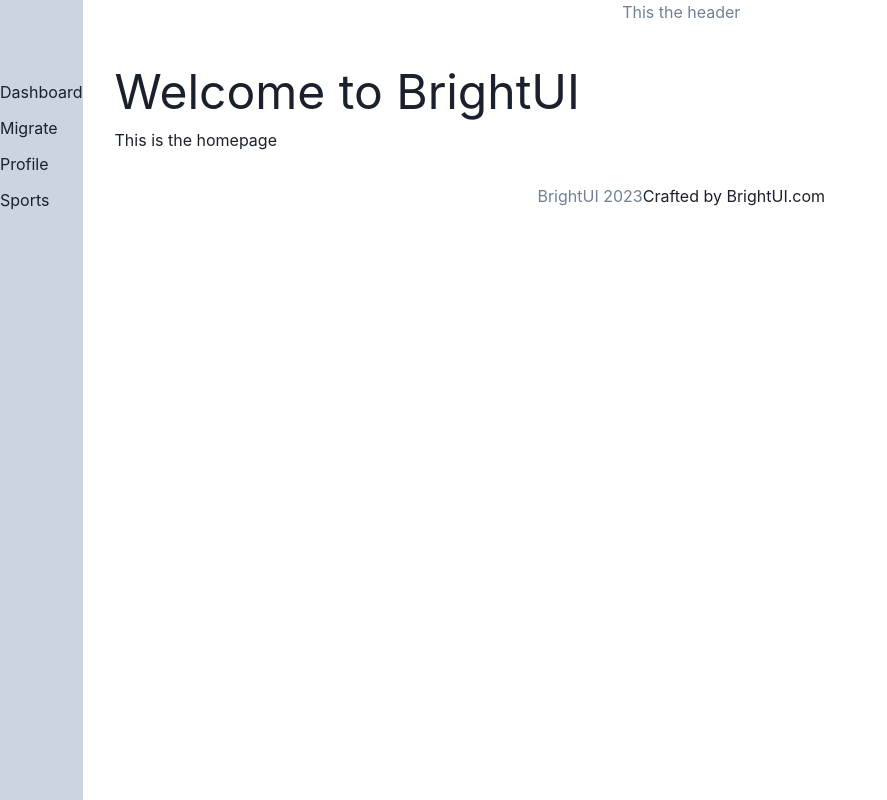
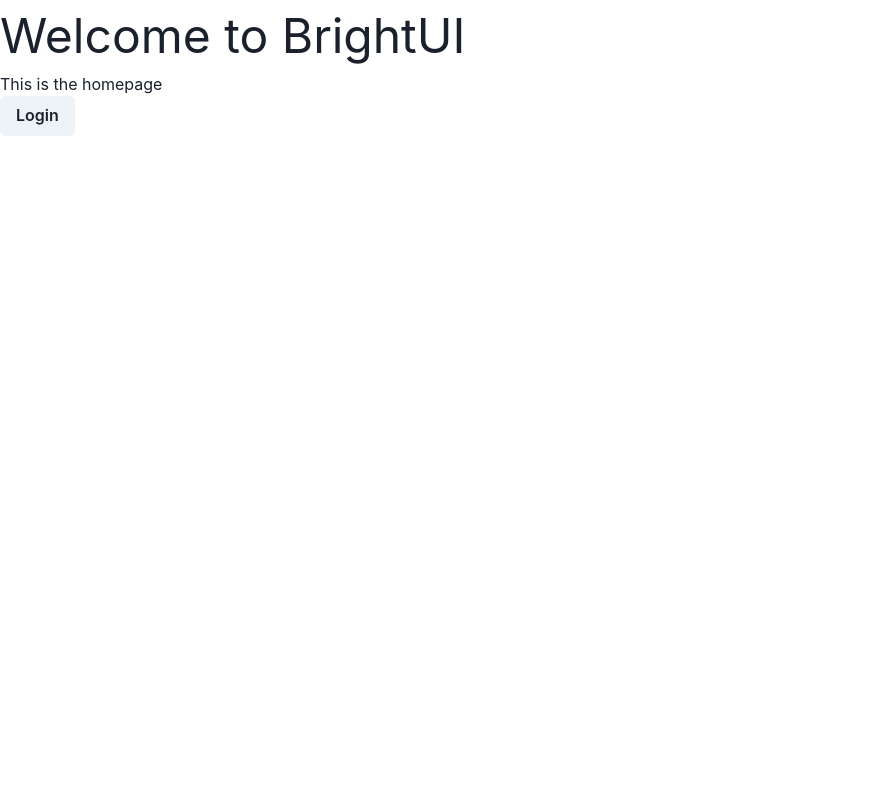
Before and after one commit to deepu-premrajan/untitled-pillar-project, a Next.js app: page / in a window 1280 px wide. Shown: the whole page, without its empty margins (0-887 px from the left). Built offline with nearby package versions, Linux system fonts and the light colour scheme.

Commit message:
conditional rendering for sidebar

```diff
--- a/src/pages/_app.tsx
+++ b/src/pages/_app.tsx
@@ -1,13 +1,27 @@
 import type { AppProps } from "next/app";
 import { ChakraProvider } from "@chakra-ui/react";
 import Layout from "../components/Layout";
+import type { NextPage } from "next";
+import type { ReactElement, ReactNode } from "react";
 
-export default function App({ Component, pageProps }: AppProps) {
+type NextPageWithLayout = NextPage & {
+  isHome?: (page: ReactElement) => ReactNode;
+};
+
+type AppPropsWithLayout = AppProps & {
+  Component: NextPageWithLayout;
+};
+
+export default function App({ Component, pageProps }: AppPropsWithLayout) {
   return (
     <ChakraProvider>
-      <Layout>
+      {Component.isHome ? (
         <Component {...pageProps} />
-      </Layout>
+      ) : (
+        <Layout>
+          <Component {...pageProps} />
+        </Layout>
+      )}
     </ChakraProvider>
   );
 }
--- a/src/pages/index.tsx
+++ b/src/pages/index.tsx
@@ -1,7 +1,7 @@
 import Head from "next/head";
-import { Text } from "@chakra-ui/react";
+import { Button, Text } from "@chakra-ui/react";
 
-export default function Home() {
+const Home = () => {
   return (
     <>
       <Head>
@@ -9,6 +9,10 @@
       </Head>
       <Text fontSize="5xl">Welcome to BrightUI</Text>
       <Text>This is the homepage</Text>
+      <Button>Login</Button>
     </>
   );
-}
+};
+
+Home.isHome = true;
+export default Home;
```
